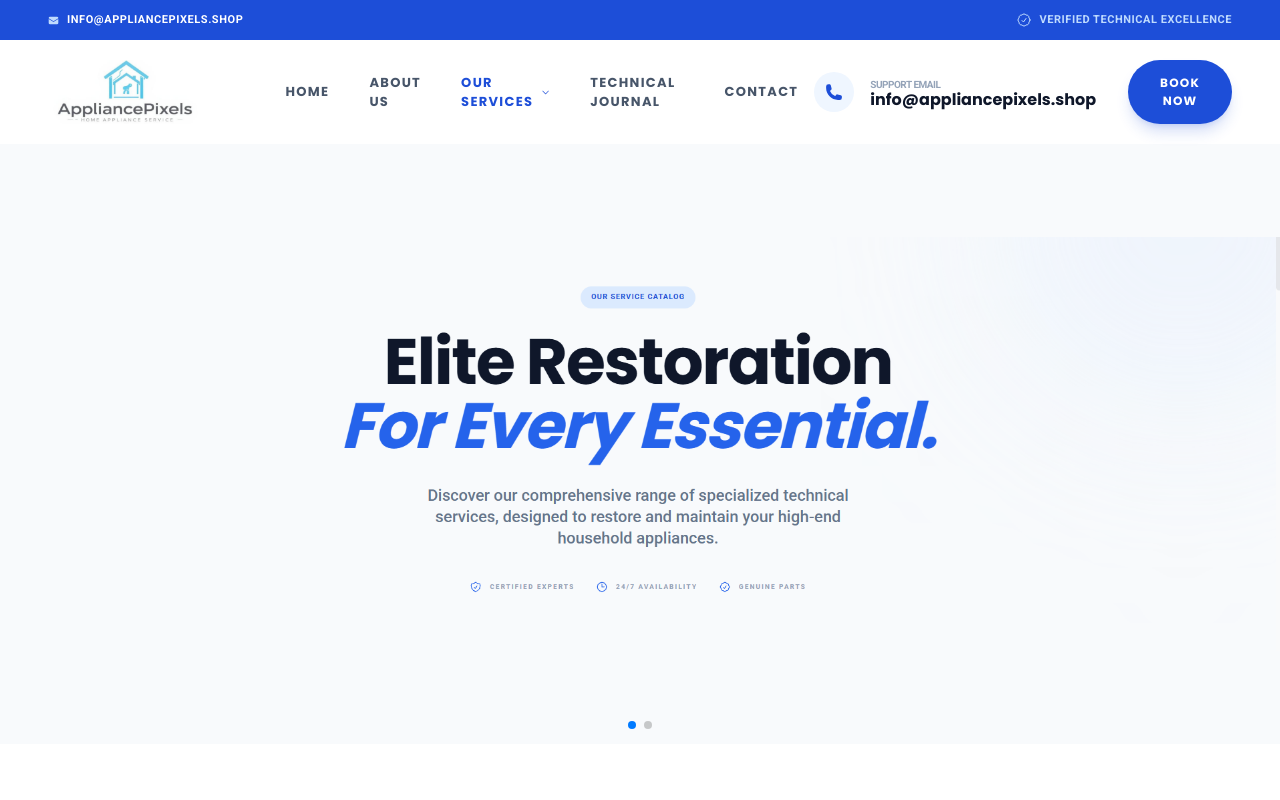
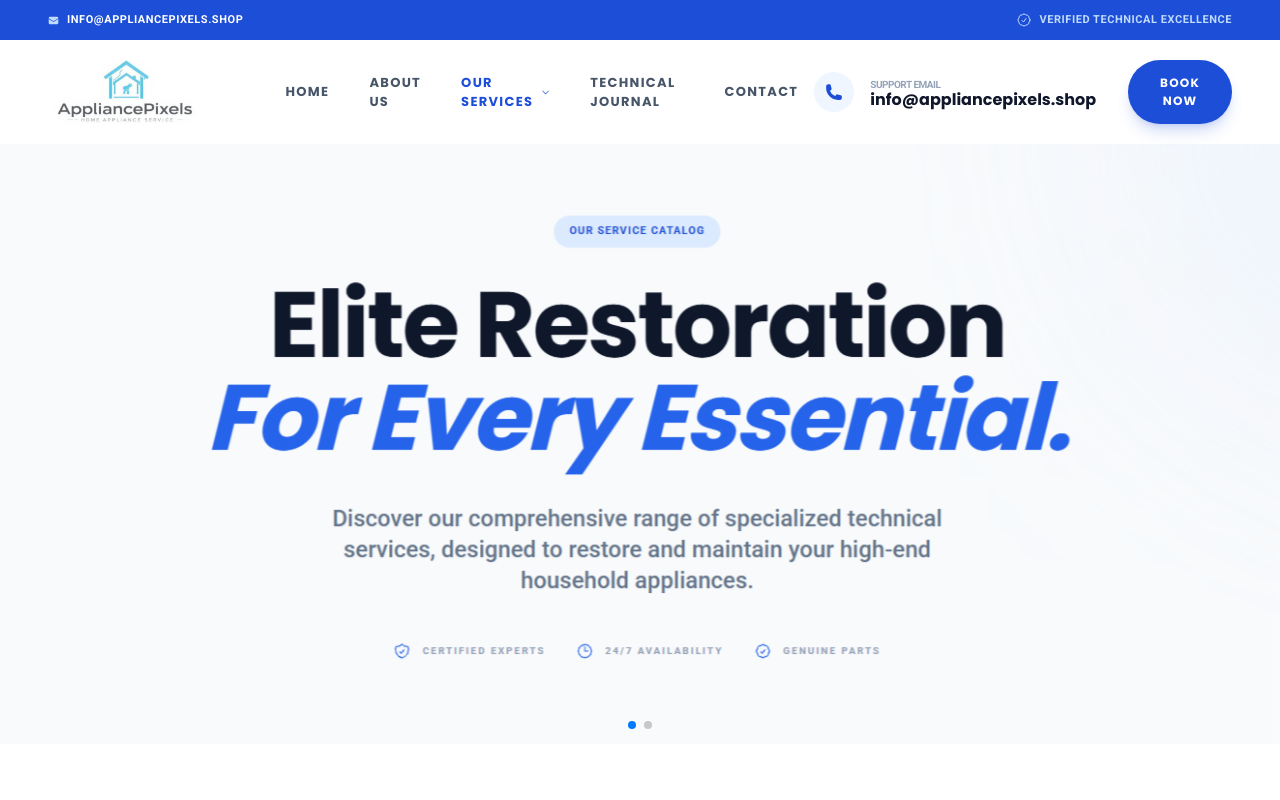
Before and after one commit to nikhilbhadauriyagspt/appliancepixels, a React (Vite) app: page /services in a window 1280 px wide. Shown: the top 800 px of the page. Built offline with nearby package versions, Linux system fonts and the light colour scheme.

Commit message:
style: set services banner object-fit to cover and push

```diff
--- a/src/pages/Services.jsx
+++ b/src/pages/Services.jsx
@@ -44,7 +44,7 @@ const Services = () => {
           {bannerImages.map((imgUrl, idx) => (
             <SwiperSlide key={idx}>
               <div className="h-full w-full bg-slate-50">
-                <img src={imgUrl} alt={`Banner ${idx + 1}`} className="w-full h-full object-contain" />
+                <img src={imgUrl} alt={`Banner ${idx + 1}`} className="w-full h-full object-cover" />
               </div>
             </SwiperSlide>
           ))}
```
